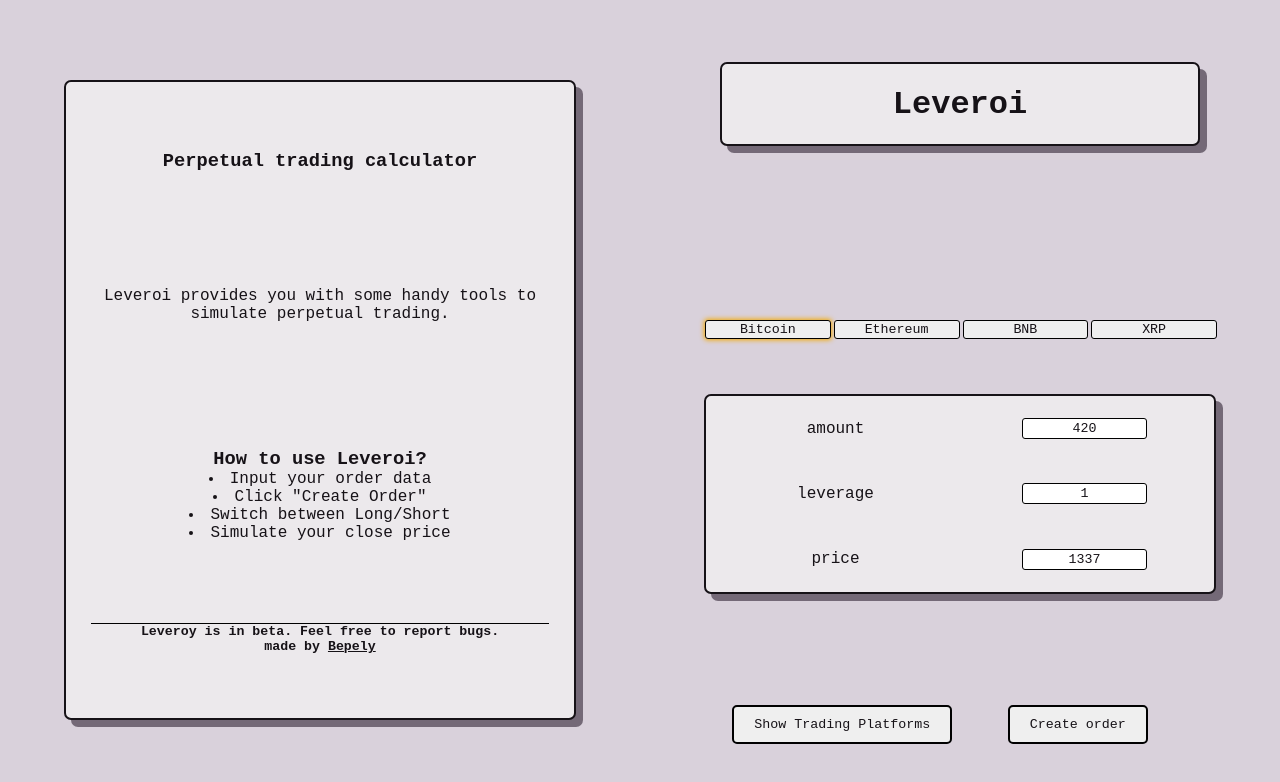
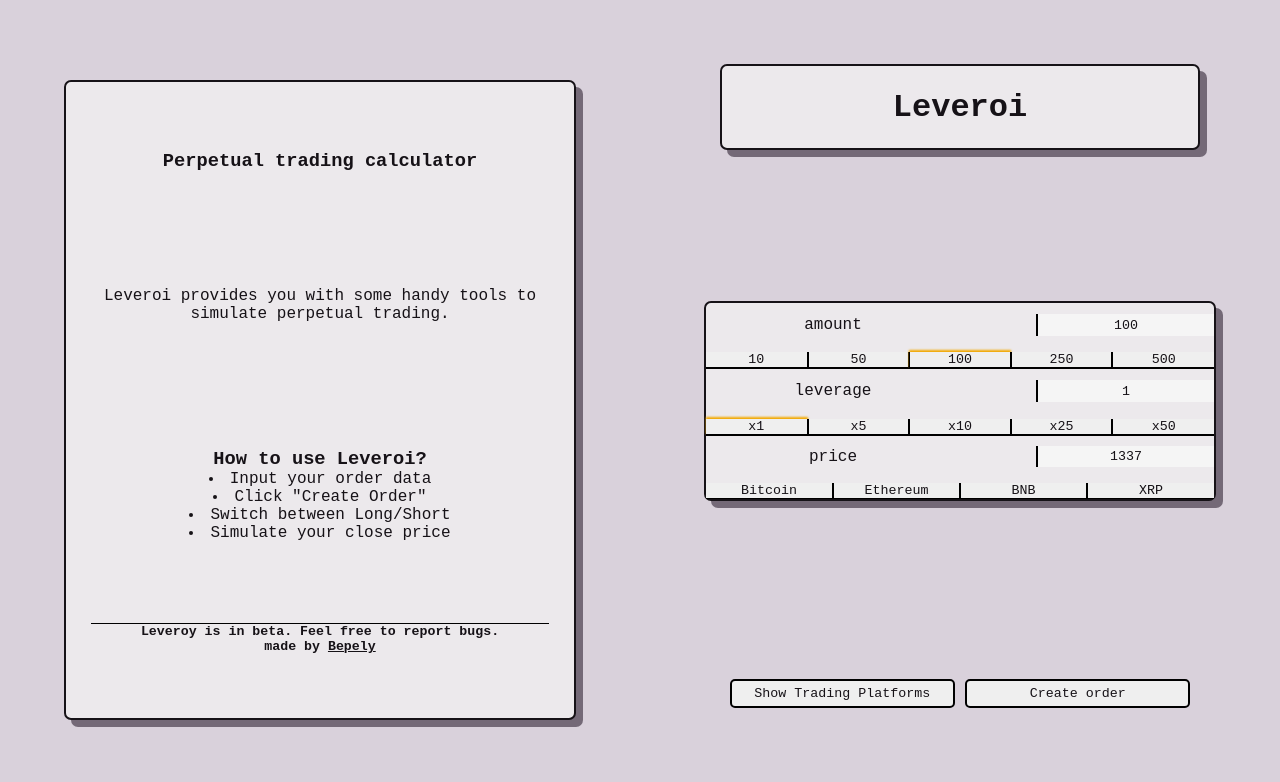
Before and after one commit to Bepely/Leveroi, a React (Create React App) app: page / in a window 1280 px wide. Shown: the top 782 px of the page. Built offline with nearby package versions, Linux system fonts and the light colour scheme; no server answers.

Commit message:
Controls predetermined inputs
Added Predetermined control input options.

```diff
--- a/src/App.js
+++ b/src/App.js
@@ -8,7 +8,7 @@ import '@fontsource/roboto/400.css';
 import '@fontsource/roboto/500.css';
 import '@fontsource/roboto/700.css';
 
-import { useState } from "react"
+import { useState, useEffect } from "react"
 
 
 import "./styles/major.css"
@@ -27,6 +27,26 @@ function App() {
   const [inDis, setInDis] = useState(inDis => false)
   const [openOrder, setOpenOrder] = useState({})
   const [init, setInit] = useState(init => false)
+
+  const [marketPrice, setMarketPrice] = useState({
+    bitcoin: 0,
+    ethereum: 0,
+    binancecoin: 0,
+    ripple: 0
+  })
+
+  useEffect(()=>{
+    fetch("https://api.coingecko.com/api/v3/simple/price?ids=bitcoin%2Cethereum%2Cbinancecoin%2Cripple&vs_currencies=usd")
+    .then((res) => res.json().then(data => {
+        setMarketPrice(marketPrice => ({...marketPrice,
+          bitcoin: data.bitcoin.usd,
+          ethereum: data.ethereum.usd,
+          binancecoin: data.binancecoin.usd,
+          ripple: data.ripple.usd}))
+
+        console.log("MARKET DATA LOADED - ", marketPrice);
+    }))
+  }, [init])
 
 
 
@@ -60,7 +80,8 @@ function App() {
           :
           <Controls openOrderFires={openOrderFires}
           init={init} _setInit={_setInit}
-          inDis={inDis} setInDis={_setInDis}/>
+          inDis={inDis} setInDis={_setInDis}
+          marketPrice={marketPrice}/>
         }
 
 
--- a/src/blocks/Controls.js
+++ b/src/blocks/Controls.js
@@ -1,6 +1,10 @@
 import React from 'react'
 import Pair from "../reusable/Pair"
+
 import Currency from "../reusable/Currency"
+import Leverage from "../reusable/Leverage"
+import Amount from "../reusable/Amount"
+
 import "../styles/blocks/controls.css"
 import "../styles/details/button.css"
 
@@ -9,18 +13,12 @@ import { useState } from 'react'
 
 
 
-const Controls = ({openOrderFires, init, _setInit, setInDis, inDis}) => {
+const Controls = ({openOrderFires, init, _setInit, setInDis, inDis, marketPrice}) => {
 
   const [openOrder, setOpenOrder] = useState({
-    amount: 420,
+    amount: 100,
     leverage: 1,
     price: 1337
-  })
-  const [loadedCurrency, setLoadedCurrency] = useState({
-      bitcoin: false,
-      ethereum: false,
-      binancecoin: false,
-      ripple: false
   })
 
 
@@ -54,16 +52,26 @@ const Controls = ({openOrderFires, init, _setInit, setInDis, inDis}) => {
       {init === false ?
       <div id='controlsWrapper'>
 
-        <Currency subState={openOrder} setSubState={setOpenOrder}
-        loadedCurrency={loadedCurrency} setLoadedCurrency={setLoadedCurrency} />
+
 
         <div className='backLayer2 dropShadow container containerBox' id='controlsContainer'>
               {Object.keys(openOrder).map((key, index)=>{
                 return (
+                  <div className='controlsPoint' id={key === "amount" ? "amountControlsPoint" : ""}>
                   <Pair type="input"
                   key={index} first={key} second=""
                   subState={openOrder}
                   setSubState={setOpenOrder}/>
+                  {key === "price" ?
+                  <Currency key={"picker"+index} subState={openOrder} setSubState={setOpenOrder}
+                  marketPrice={marketPrice}/>
+                 : key === "leverage" ?
+                  <Leverage key={"picker" + index} subState={openOrder} setSubState={setOpenOrder}/>
+                : key === "amount" ?
+                  <Amount key={"picker" + index} subState={openOrder} setSubState={setOpenOrder}/>
+              : <></> }
+
+                  </div>
                 )
               })}
         </div>
--- a/src/blocks/Display.js
+++ b/src/blocks/Display.js
@@ -67,9 +67,6 @@ const Display = ({openOrder, init, closeOrder, setCloseOrder, inDis}) => {
                 ?
                 <div id='inDisPlatforms'>
                     <h3>Real Market Trading</h3>
-                    <p>For real-market perpetual trading, you have to use <br/>
-                    trading platforms. Here you can find a few of them.
-                    </p>
                     <Platforms />
                 </div>
                 :
--- /dev/null
+++ b/src/reusable/Amount.js
@@ -0,0 +1,31 @@
+import React from 'react'
+
+const Amount = ({subState, setSubState}) => {
+
+    let onClick = (e) => {
+        let newAmount = e.target.getAttribute("p");
+        setSubState(subState => ({...subState, amount:newAmount}))
+    }
+
+  return (
+    <div id='amountHolder'>
+    <button
+     className={subState.amount == 10 ? "amountBtn pickedAmountBtn" : "amountBtn" }
+     id='amt10' p={10} onClick={onClick}>10</button>
+    <button
+     className={subState.amount == 50 ? "amountBtn pickedAmountBtn" : "amountBtn" }
+      id='amt50' p={50} onClick={onClick}>50</button>
+    <button
+     className={subState.amount == 100 ? "amountBtn pickedAmountBtn" : "amountBtn"}
+       id='amt100' p={100} onClick={onClick}>100</button>
+    <button
+     className={subState.amount == 250 ? "amountBtn pickedAmountBtn" : "amountBtn" }
+      id='amt250' p={250} onClick={onClick}>250</button>
+     <button
+     className={subState.amount == 500 ? "amountBtn pickedAmountBtn" : "amountBtn" }
+      id='amt500' p={500} onClick={onClick}>500</button>
+    </div>
+  )
+}
+
+export default Amount
--- a/src/reusable/Currency.js
+++ b/src/reusable/Currency.js
@@ -1,46 +1,33 @@
 import React from 'react'
 
 
-const Currency = ({subState, setSubState, loadedCurrency, setLoadedCurrency}) => {
+const Currency = ({subState, setSubState, marketPrice}) => {
     let currency = "custom"
-    let currencyUSD = 0
-
 
     const onClick = (e) => {
         currency = e.target.getAttribute("p")
-        console.log(`Just clicked ${currency}`);
-        console.log(loadedCurrency[currency]);
 
-        if (loadedCurrency[currency] === false) {
-            fetch(`https://api.coingecko.com/api/v3/simple/price?ids=${currency}&vs_currencies=usd%2C%20usd&precision=2`)
-            .then((res) => res.json().then(data => {
-               currencyUSD = data[currency].usd
-               setSubState(subState => ({...subState, price:currencyUSD}))
-               setLoadedCurrency(loadedCurrency => ({...loadedCurrency,
-                [currency]: currencyUSD
-            }))
-               console.log(loadedCurrency[currency], "LOADED");
-            })
-            )}
+        if (marketPrice[currency] === 0) {
+            console.log("Still not Loaded");
+        }
         else {
-            setSubState(subState => ({...subState, price: loadedCurrency[currency]}))
-            console.log("PRELOADED");
+            setSubState(subState => ({...subState, price: marketPrice[currency]}))
         }
     }
 
   return (
     <div id='currencyHolder'>
     <button
-     className={loadedCurrency.bitcoin === currencyUSD ? "currencyBtn pickedCurrencyBtn" : "currencyBtn" }
+     className={marketPrice.bitcoin === subState.price ? "currencyBtn pickedCurrencyBtn" : "currencyBtn" }
      id='btcBtn' p={"bitcoin"} onClick={onClick}>Bitcoin</button>
     <button
-     className={loadedCurrency.ethereum === currencyUSD ? "currencyBtn pickedCurrencyBtn" : "currencyBtn" }
+     className={marketPrice.ethereum === subState.price ? "currencyBtn pickedCurrencyBtn" : "currencyBtn" }
       id='ethBtn' p={"ethereum"} onClick={onClick}>Ethereum</button>
     <button
-     className={loadedCurrency.bincacecoin === currencyUSD ? "currencyBtn pickedCurrencyBtn" : "currencyBtn"}
+     className={marketPrice.binancecoin === subState.price ? "currencyBtn pickedCurrencyBtn" : "currencyBtn"}
        id='bnbBtn' p={"binancecoin"} onClick={onClick}>BNB</button>
     <button
-     className={loadedCurrency.ripple === currencyUSD ? "currencyBtn pickedCurrencyBtn" : "currencyBtn" }
+     className={marketPrice.ripple === subState.price ? "currencyBtn pickedCurrencyBtn" : "currencyBtn" }
       id='xrpBtn' p={"ripple"} onClick={onClick}>XRP</button>
     </div>
   )
--- /dev/null
+++ b/src/reusable/Leverage.js
@@ -0,0 +1,31 @@
+import React from 'react'
+
+const Leverage = ({subState, setSubState}) => {
+
+    let onClick = (e) => {
+        let newLeverage = e.target.getAttribute("p");
+        setSubState(subState => ({...subState, leverage:newLeverage}))
+    }
+
+  return (
+    <div id='leverageHolder'>
+    <button
+     className={subState.leverage == 1 ? "leverageBtn pickedLeverageBtn" : "leverageBtn" }
+     id='lvr1' p={1} onClick={onClick}>x1</button>
+    <button
+     className={subState.leverage == 5 ? "leverageBtn pickedLeverageBtn" : "leverageBtn" }
+      id='lvr5' p={5} onClick={onClick}>x5</button>
+    <button
+     className={subState.leverage == 10 ? "leverageBtn pickedLeverageBtn" : "leverageBtn"}
+       id='lvr10' p={10} onClick={onClick}>x10</button>
+    <button
+     className={subState.leverage == 25 ? "leverageBtn pickedLeverageBtn" : "leverageBtn" }
+      id='lvr25' p={25} onClick={onClick}>x25</button>
+     <button
+     className={subState.leverage == 50 ? "leverageBtn pickedLeverageBtn" : "leverageBtn" }
+      id='lvr50' p={50} onClick={onClick}>x50</button>
+    </div>
+  )
+}
+
+export default Leverage
--- a/src/styles/blocks/controls.css
+++ b/src/styles/blocks/controls.css
@@ -42,6 +42,16 @@
 
 }
 
+.controlsPoint{
+    margin: 0;
+    padding: 0;
+    width: 100%;
+    height: 100%;
+    display: grid;
+    grid-template-rows: 2fr 1fr;
+    place-items: center;
+}
+
 
 /* PC LEVEL */
 
--- a/src/styles/blocks/display.css
+++ b/src/styles/blocks/display.css
@@ -43,10 +43,9 @@
 
 #inDisPlatforms{
     display: grid;
-    grid-template-rows: 1fr 2fr 5fr;
     place-items: center;
     width: 90%;
-    height: 90%;
+    max-height: max-content;
 }
 #inDisInstructions{
     display: grid;
--- a/src/styles/details/button.css
+++ b/src/styles/details/button.css
@@ -22,37 +22,70 @@
 
 
 .defButton{
+    display: grid;
     border: 2px solid black;
-    height: 100%;
+    height: 75%;
+    width: 100%;
+    place-content: center;
 }
 .defButton:hover{
     font-weight: bold;
-    font-size: 0.9em;
-    margin: 2px;
+    height: 90%;
+    width: 100%;
 
 }
 
+/* CONTROLS BUTTONS */
+/* PRICE BUTTONS */
 
 #currencyHolder{
     display: grid;
     grid-template-columns: 1fr 1fr 1fr 1fr;
-    grid-gap: 3px;
     width: 100%;
     align-self: end;
 }
 
 .currencyBtn{
    border: 1px solid black;
-    margin: 1px;
-    padding: 0px 1px;
-    border-radius: 3px;
+   border-top: 0;
+   border-radius: 0px;
     width: 100%;
     height: 100%;
 }
-.currencyBtn:hover, .currencyBtn:focus{
-font-weight: bolder;
+#btcBtn{
+    border-left: 0;
+}
+#xrpBtn{
+    border-right: 0;
 }
 
-#btcBtn{
-    box-shadow: 0px 0px 5px 1px #f2a900;
+.pickedCurrencyBtn{
+    box-shadow: 0px -2px 2px 0px #f2a900;
 }
+/* LEVERAGE BUTTONS */
+
+#leverageHolder, #amountHolder{
+    display: grid;
+    grid-template-columns: 1fr 1fr 1fr 1fr 1fr;
+    width: 100%;
+    align-self: end;
+    margin: 0;
+    padding: 0;
+}
+
+.leverageBtn, .amountBtn{
+    width: 100%;
+    height: 100%;
+    border: 1px solid black;
+    border-top: 0;
+    border-bottom: 2px solid black;
+}
+#lvr1, #amt10{
+    border-left: 0;
+}
+#lvr50, #amt500{
+    border-right: 0;
+}
+.pickedLeverageBtn, .pickedAmountBtn{
+    box-shadow: 0px -2px 2px 0px #f2a900;
+}
--- a/src/styles/details/pair.css
+++ b/src/styles/details/pair.css
@@ -1,14 +1,15 @@
 .pairHolder{
     width: 100%;
-    margin: 5px;
+    height: 100%;
 }
 
 .pair{
     display: grid;
     place-items: center;
+    width: 100%;
+    height: 100%;
 
     grid-template-columns: 1fr 1fr;
-    margin: 5px;
 
 
     border-radius: 0% 0% 0% 0% / 0% 0% 0% 0% ;
@@ -20,8 +21,6 @@
 
 .pair:hover > .pairSecond, .pair:hover > .pairFirst{
     font-weight:bolder;
-    padding: 10px;
-    margin: 5px;
 
 }
 
@@ -35,10 +34,15 @@
 }
 
 .pairSecond{
-    border: 1px solid black;
-    width: 50%;
-    border-radius: 3px;
-    padding: 2px;
+    border: 0px;
+    border-left: 2px solid black;
+    width: 70%;
+    height: 50%;
+    border-radius: 0px;
+    padding: 0px;
+    border-right: 0px;
+    background-color: #F5F5F5;
+    justify-self: end;
 
 }
 
```
